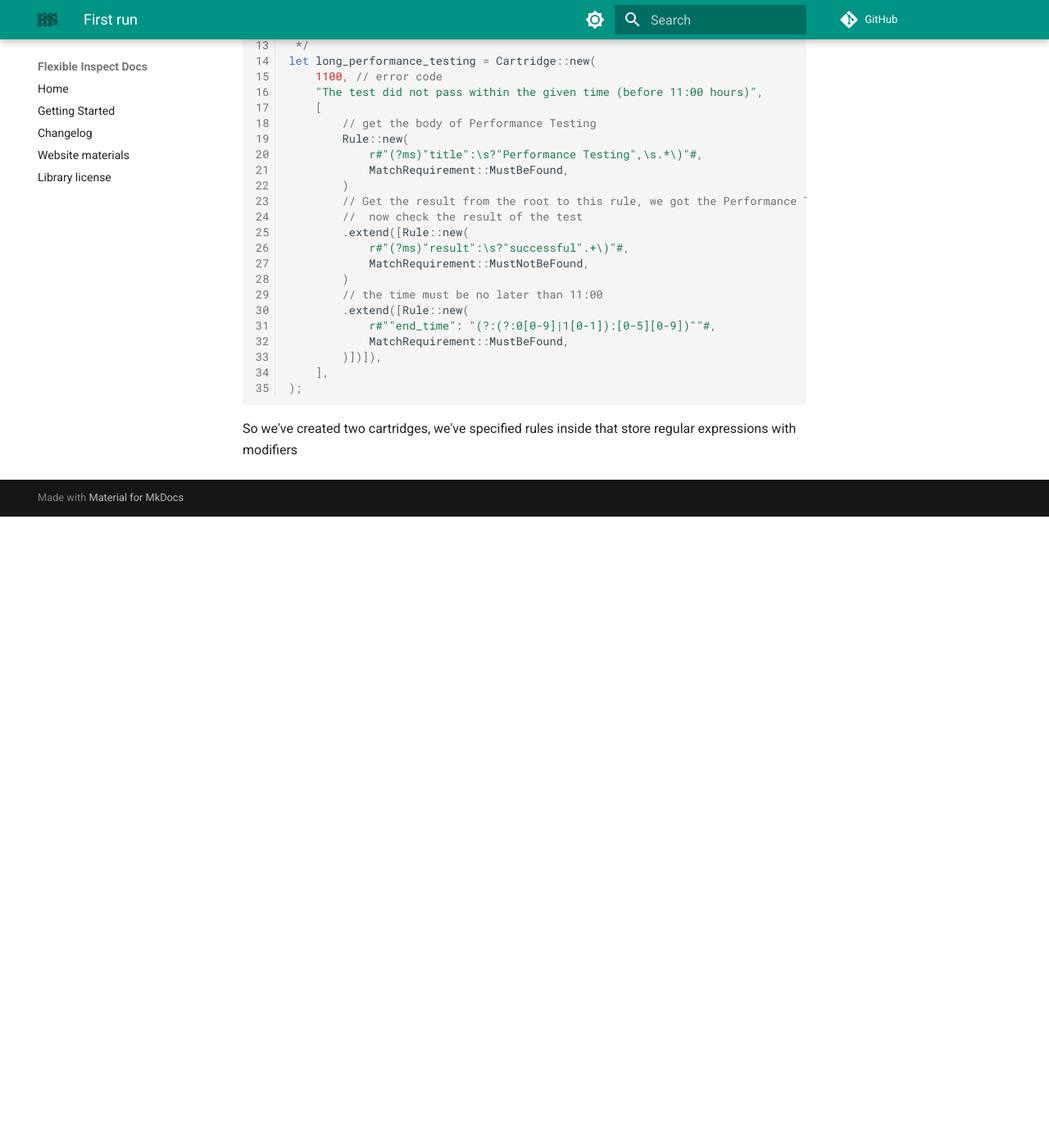
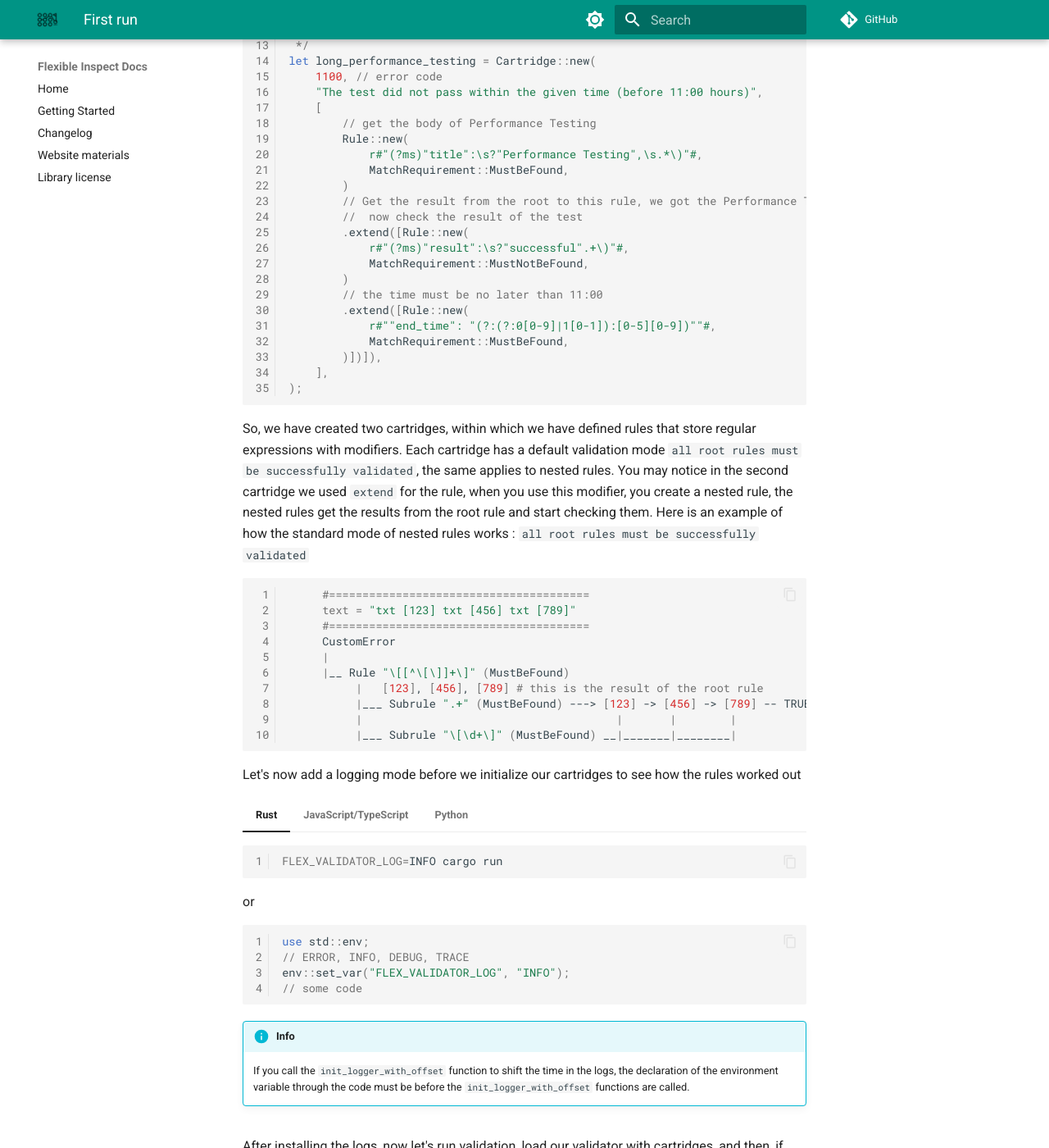
Before and after one commit to m62624/flexible_inspect, an MkDocs documentation site: the page built from docs/getting-started/first_run.md, in a window 1280 px wide and 1400 px high, scrolled down 1674 px. Shown: the whole window at 82% size. Built offline with MkDocs 1.6.1 and Material for MkDocs 9.7.7, drawn with Linux system fonts in a browser that asks for light colours; comment, search, counter and statistics services are not loaded; before the commit the page ends 2304 px from its top, so only the background shows below that; some of the changed text lies outside the part shown.

Commit message:
docs: updated documentation

````diff
--- a/docs/getting-started/first_run.md
+++ b/docs/getting-started/first_run.md
@@ -255,4 +255,119 @@ To do this, we'll create two cartridges
     ],
     )
     ```
-So we've created two cartridges, we've specified rules inside that store regular expressions with modifiers
+So, we have created two cartridges, within which we have defined rules that store regular expressions with modifiers.
+Each cartridge has a default validation mode `all root rules must be successfully validated`, the same applies to nested rules. You may notice in the second cartridge we used `extend` for the rule, when you use this modifier, you create a nested rule, the nested rules get the results from the root rule and start checking them.
+Here is an example of how the standard mode of nested rules works : `all root rules must be successfully validated`
+
+``` bash
+     #=======================================
+     text = "txt [123] txt [456] txt [789]"
+     #=======================================
+     CustomError
+     |
+     |__ Rule "\[[^\[\]]+\]" (MustBeFound)
+          |   [123], [456], [789] # this is the result of the root rule
+          |___ Subrule ".+" (MustBeFound) ---> [123] -> [456] -> [789] -- TRUE
+          |                                      |       |        |
+          |___ Subrule "\[\d+\]" (MustBeFound) __|_______|________|
+```
+Let's now add a logging mode before we initialize our cartridges to see how the rules worked out
+
+=== "Rust"
+
+    ``` bash
+    FLEX_VALIDATOR_LOG=INFO cargo run
+    ```
+    or
+    ``` rust
+    use std::env;
+    // ERROR, INFO, DEBUG, TRACE
+    env::set_var("FLEX_VALIDATOR_LOG", "INFO");
+    // some code
+    ```
+
+    !!! info
+        If you call the `init_logger_with_offset` function to shift the time in the logs, the declaration of the environment variable through the code must be before the `init_logger_with_offset` functions are called.
+
+=== "JavaScript/TypeScript"
+
+    Don't forget to add to the import `init_logger`, `LogLevel`.
+
+    !!! info
+        Unlike other languages, reading environment variables is not supported in this library. Therefore, a call to `init_logger()` is required to enable logging.
+
+    ``` js
+     init_logger(LogLevel.INFO);
+    ```
+
+=== "Python"
+
+    ``` bash
+    FLEX_VALIDATOR_LOG=INFO file.py
+    ```
+    or
+    ``` python
+    import os
+    # ERROR, INFO, DEBUG, TRACE
+    os.environ["FLEX_VALIDATOR_LOG"] = "INFO"
+    # some code
+    ```
+
+    !!! info
+        If you call the `init_logger_with_offset` function to shift the time in the logs, the declaration of the environment variable through the code must be before the `init_logger_with_offset` functions are called.
+
+After installing the logs, now let's run validation, load our validator with cartridges, and then, if something does not pass the check, we will get an iterator, which stores the object with an error code and a error message
+
+=== "Rust"
+
+    ``` rust
+    let validator_for_pseudo_format = TemplateValidator::new([found_broken_token, long_performance_testing]);
+    if let Err(errors) = validator_for_pseudo_format.validate(text) {
+        for err in errors {
+            println!("{}", err);
+        }
+    }
+    ```
+
+=== "JavaScript"
+
+    ``` js
+    let validator_for_pseudo_json = new TemplateValidator([
+        found_broken_token,
+        long_performance_testing,
+    ]);
+
+
+    let result = validator_for_pseudo_json.validate(text);
+      if (result !== undefined) {
+        result.for_each_1((error_code, error_message) => {
+          console.log(error_code, error_message);
+        });
+      }
+    }
+    ```
+
+=== "TypeScript"
+
+    ``` ts
+
+    let validator_for_pseudo_json = new TemplateValidator([
+      found_broken_token,
+      long_performance_testing,
+    ]);
+
+
+    let result = validator_for_pseudo_json.validate(text);
+    if (result !== undefined) {
+      result.for_each_1((error_code: number, error_message: string) => {
+        console.log(error_code, error_message);
+      });
+    }
+    },
+    ```
+
+=== "Python"
+
+    ``` python
+
+    ```
````
